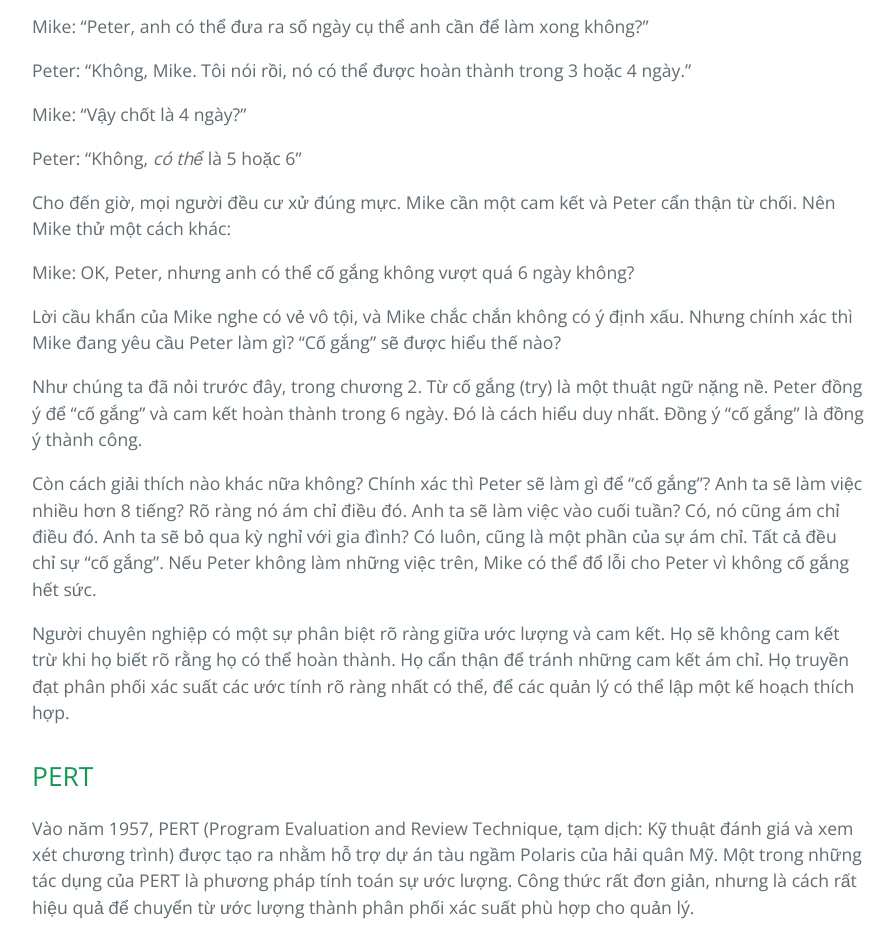
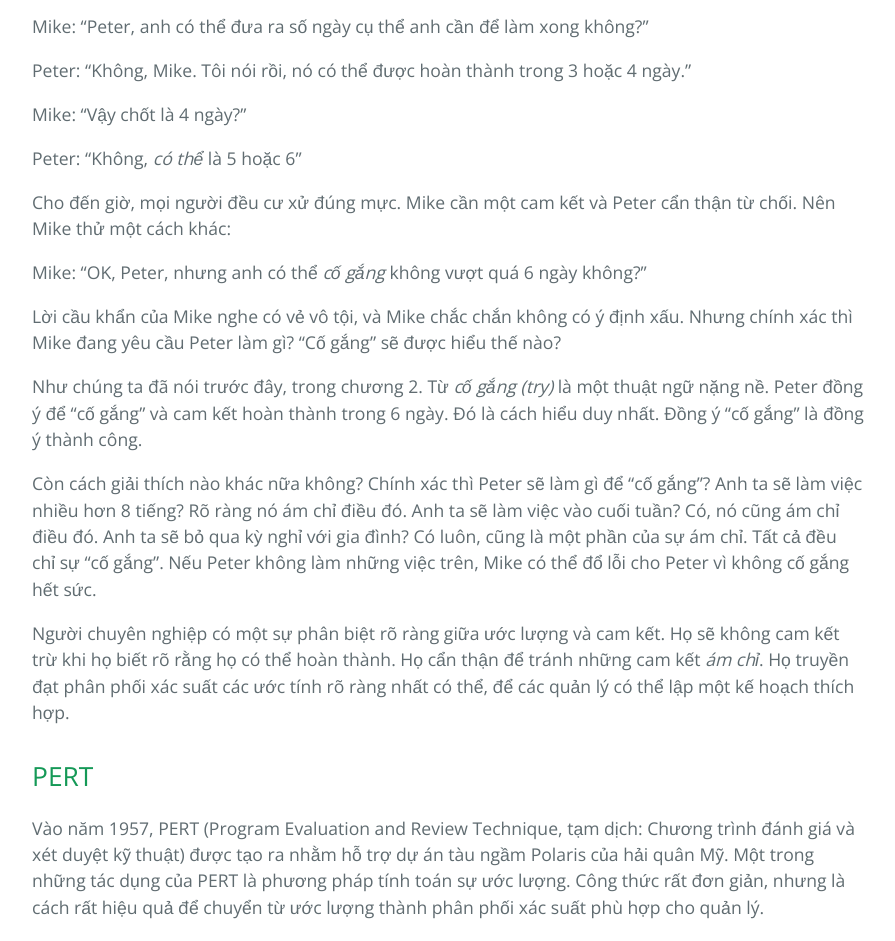
Before and after one commit to HaiBV/haibv.github.io, a Jekyll site: the page built from clean-coder/chapter-10-estimation.md, in a window 1280 px wide and 1400 px high, scrolled down 5232 px. Shown: the top 941 px of the window, without its empty margins (192-1087 px from the left). Built offline with Jekyll 4.4.1, drawn with Linux system fonts in a browser that asks for light colours; our own code applies the rules of GitHub Pages for plain Markdown files; some of the changed text lies outside the part shown.

Commit message:
Book - The Clean Coder - Correction - C10

```diff
--- a/clean-coder/chapter-10-estimation.md
+++ b/clean-coder/chapter-10-estimation.md
@@ -112,38 +112,39 @@ Peter: "Không, _có thể_ là 5 hoặc 6"
 
 Cho đến giờ, mọi người đều cư xử đúng mực. Mike cần một cam kết và Peter cẩn thận từ chối. Nên Mike thử một cách khác:
 
-Mike: OK, Peter, nhưng anh có thể cố gắng không vượt quá 6 ngày không?
+Mike: "OK, Peter, nhưng anh có thể _cố gắng_ không vượt quá 6 ngày không?"
 
 Lời cầu khẩn của Mike nghe có vẻ vô tội, và Mike chắc chắn không có ý định xấu. Nhưng chính xác thì Mike đang yêu cầu Peter làm gì? “Cố gắng” sẽ được hiểu thế nào?
 
-Như chúng ta đã nỏi trước đây, trong chương 2. Từ cố gắng (try) là một thuật ngữ nặng nề. Peter đồng ý để “cố gắng” và cam kết hoàn thành trong 6 ngày. Đó là cách hiểu duy nhất. Đồng ý “cố gắng” là đồng ý thành công.
+Như chúng ta đã nói trước đây, trong chương 2. Từ _cố gắng (try)_ là một thuật ngữ nặng nề. Peter đồng ý để “cố gắng” và cam kết hoàn thành trong 6 ngày. Đó là cách hiểu duy nhất. Đồng ý “cố gắng” là đồng ý thành công.
 
 Còn cách giải thích nào khác nữa không? Chính xác thì Peter sẽ làm gì để “cố gắng”? Anh ta sẽ làm việc nhiều hơn 8 tiếng? Rõ ràng nó ám chỉ điều đó. Anh ta sẽ làm việc vào cuối tuần? Có, nó cũng ám chỉ điều đó. Anh ta sẽ bỏ qua kỳ nghỉ với gia đình? Có luôn, cũng là một phần của sự ám chỉ. Tất cả đều chỉ sự “cố gắng”. Nếu Peter không làm những việc trên, Mike có thể đổ lỗi cho Peter vì không cố gắng hết sức.
 
-Người chuyên nghiệp có một sự phân biệt rõ ràng giữa ước lượng và cam kết. Họ sẽ không cam kết trừ khi họ biết rõ rằng họ có thể hoàn thành. Họ cẩn thận để tránh những cam kết ám chỉ. Họ truyền đạt phân phối xác suất các ước tính rõ ràng nhất có thể, để các quản lý có thể lập một kế hoạch thích hợp.
+Người chuyên nghiệp có một sự phân biệt rõ ràng giữa ước lượng và cam kết. Họ sẽ không cam kết trừ khi họ biết rõ rằng họ có thể hoàn thành. Họ cẩn thận để tránh những cam kết _ám chỉ_. Họ truyền đạt phân phối xác suất các ước tính rõ ràng nhất có thể, để các quản lý có thể lập một kế hoạch thích hợp.
 
 ## PERT
 
-Vào năm 1957, PERT (Program Evaluation and Review Technique, tạm dịch: Kỹ thuật đánh giá và xem xét chương trình) được tạo ra nhằm hỗ trợ dự án tàu ngầm Polaris của hải quân Mỹ. Một trong những tác dụng của PERT là phương pháp tính toán sự ước lượng. Công thức rất đơn giản, nhưng là cách rất hiệu quả để chuyển từ ước lượng thành phân phối xác suất phù hợp cho quản lý.
+Vào năm 1957, PERT (Program Evaluation and Review Technique, tạm dịch: Chương trình đánh giá và xét duyệt kỹ thuật) được tạo ra nhằm hỗ trợ dự án tàu ngầm Polaris của hải quân Mỹ. Một trong những tác dụng của PERT là phương pháp tính toán sự ước lượng. Công thức rất đơn giản, nhưng là cách rất hiệu quả để chuyển từ ước lượng thành phân phối xác suất phù hợp cho quản lý.
 
-Khi bạn ước lượng một công việc, bạn cần cung cấp 3 biến số. Còn được gọi là phân tích tam điểm:
+Khi bạn ước lượng một công việc, bạn cung cấp 3 biến số. Còn được gọi là _phân tích tam điểm_:
 
-O: Ước lượng lạc quan (Optimistic Estimate). Đây là con số cực kỳ lạc quan. Bạn chỉ có thể hoàn thành công việc trong thời gian này nếu tất cả mọi thứ tuyệt đối chính xác. Và để công thức chính xác thì xác suất đạt được con số này phải nhỏ hơn 1% cơ hội. Trong trường hợp của Peter, nó sẽ là 1 ngày, như trong hình 10-1.
-N: Ước lượng danh nghĩa (Nominal Estimate). Đây là con số ước lượng có khả năng thành công cao nhất. Nếu bạn sử dụng một biểu đồ cột, nó sẽ là cột cao nhất, như trong hình 10-1 là 3 ngày.
-P: Ước lượng bi quan (Pessimistic Estimate). Đây lại là con số cực kỳ bi quan. Nó sẽ bao gồm mọi thứ trừ siêu bão, chiến tranh hạt nhân, lỗ đen, và những thảm họa khủng khiếp khác. Tương tự, công thức sẽ chính xác khi xác suất đạt được phải nhỏ hơn 1%. Trong trường hợp của Peter, con số này nằm về phía phải của biểu đồ, là 12 ngày.
+- O: Ước lượng lạc quan (Optimistic Estimate). Đây là con số _cực kỳ_ lạc quan. Bạn chỉ có thể hoàn thành công việc trong thời gian này nếu tất cả mọi thứ tuyệt đối chính xác. Và để công thức chính xác thì xác suất đạt được con số này phải nhỏ hơn 1% cơ hội. Trong trường hợp của Peter, nó sẽ là 1 ngày, như trong hình 10-1.
+- N: Ước lượng danh nghĩa (Nominal Estimate). Đây là con số ước lượng có khả năng thành công cao nhất. Nếu bạn sử dụng một biểu đồ cột, nó sẽ là cột cao nhất, như trong hình 10-1 là 3 ngày.
+- P: Ước lượng bi quan (Pessimistic Estimate). Đây lại là con số _cực kỳ_ bi quan. Nó sẽ bao gồm mọi thứ trừ siêu bão, chiến tranh hạt nhân, lỗ đen, và những thảm họa khủng khiếp khác. Tương tự, công thức sẽ chính xác khi xác suất đạt được phải nhỏ hơn 1%. Trong trường hợp của Peter, con số này nằm về phía phải của biểu đồ, là 12 ngày.
+
 Với 3 tham số ước lượng này, chúng ta có thể mô tả phân phối xác suất như sau:
 
 <p style="text-align: center;">
 <img src="https://latex.codecogs.com/svg.latex?\LARGE&space;\mu&space;=&space;\frac{O&space;&plus;&space;4N&space;&plus;&space;P}{6}" title="\LARGE \mu = \frac{O + 4N + P}{6}" />
 </p>
 
-μ là khoảng thời gian kỳ vọng của công việc. Với trường hợp của Peter, μ = (1+12+12)/6 = 4,2 ngày. Đối với hầu hết nhiệm vụ, đây là một con số hơi bi quan vì phần bên phải của đồ thị phân phối dài hơn phần bên trái.
+μ là khoảng thời gian kỳ vọng của công việc. Với trường hợp của Peter, μ = (1+12+12)/6, hay khoảng 4,2 ngày. Đối với hầu hết nhiệm vụ, đây là một con số hơi bi quan vì phần bên phải của đồ thị phân phối dài hơn phần bên trái.
 
 <p style="text-align: center;">
 <img src="https://latex.codecogs.com/svg.latex?\LARGE&space;\sigma&space;=&space;\frac{P&space;-&space;O}{6}" title="\LARGE \sigma = \frac{P - O}{6}" />
 </p>
 
-σ là độ lệch chuẩn của phân phối xác suất cho công việc. Nó là thước đo độ không chắc chắn của công việc. Khi con số này lớn, sự không chắc chắn cũng lớn theo. Trong trường hợp của Peter, nó có giá trị (12 -1 )/ 6 = 1,8 ngày.
+σ là độ lệch chuẩn của phân phối xác suất cho công việc. Nó là thước đo độ không chắc chắn của công việc. Khi con số này lớn, sự không chắc chắn cũng lớn theo. Trong trường hợp của Peter, nó có giá trị (12 -1 )/ 6, hay khoảng 1,8 ngày.
 
 Với ước lượng của Peter là 4.2/1.8, Mike hiểu rằng tác vụ này sẽ làm xong trong vòng 5 ngày nhưng có thể mất đến 6 hoặc thậm chí là 9 ngày để hoàn thành.
 
```
